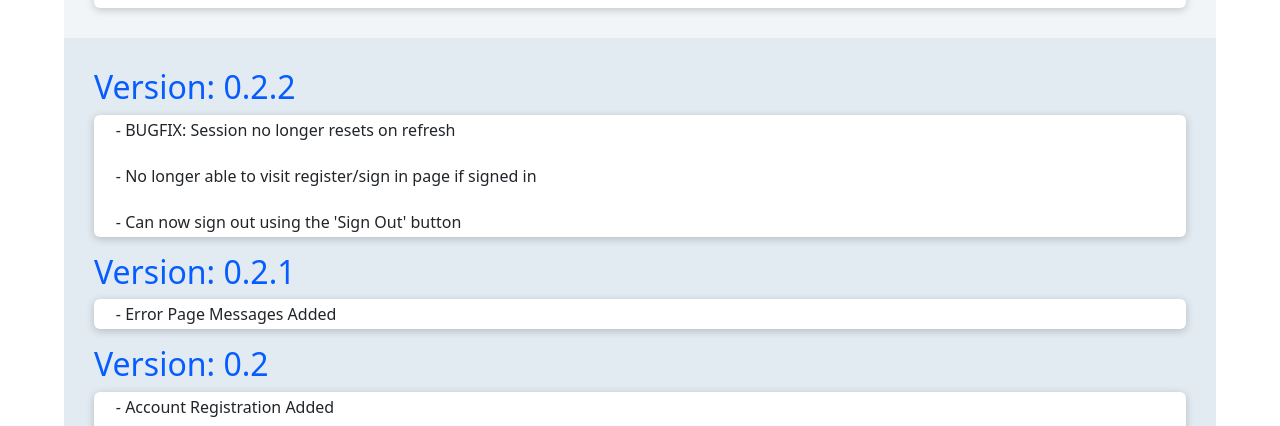
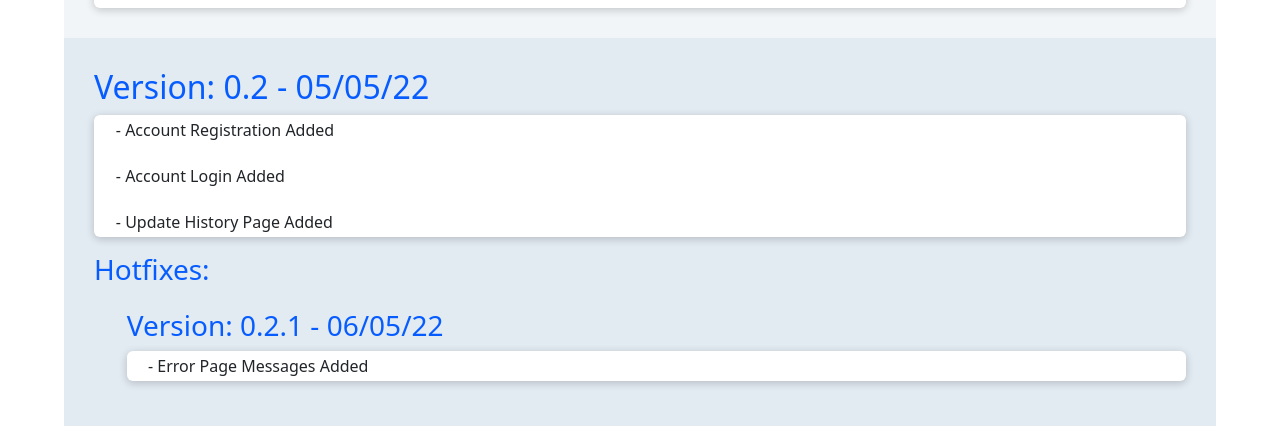
Before and after one commit to ShanerCoder/xtreme-tracking, a Next.js app: page /updates in a window 1280 px wide. Shown: the part 463-889 px from the top of the page. Built offline with nearby package versions, Linux system fonts and the light colour scheme; no server answers.

Commit message:
Hotfixes section added

```diff
--- a/components/form-components/UpdatesPage/UpdatePost.js
+++ b/components/form-components/UpdatesPage/UpdatePost.js
@@ -1,11 +1,14 @@
+import { Fragment } from "react";
 import Card from "../../ui/Card";
 import classes from "./UpdatePost.module.css";
 
 function UpdatePost(props) {
-  const changes = props.changes;
+  const hotfixes = props.hotfixes;
   return (
-    <>
-      <h2>Version: {props.version}</h2>
+    <div className={classes.postSpacing}>
+      <h2>
+        Version: {props.version} - {props.date}
+      </h2>
       <Card>
         {props.changes.map((change) => (
           <p key={change.change} className={classes.updatePostText}>
@@ -13,7 +16,29 @@ function UpdatePost(props) {
           </p>
         ))}
       </Card>
-    </>
+
+      {hotfixes ? (
+        <>
+          <h3>Hotfixes:</h3>
+          {props.hotfixes.map((hotfix) => (
+            <div key={hotfix.version} className={classes.hotfixSpacing}>
+              <h3>
+                Version: {hotfix.version} - {hotfix.date}
+              </h3>
+              <Card>
+                {hotfix.changes.map((change) => (
+                  <p key={change.change} className={classes.updatePostText}>
+                    - {change.change}
+                  </p>
+                ))}
+              </Card>
+            </div>
+          ))}
+        </>
+      ) : (
+        <></>
+      )}
+    </div>
   );
 }
 
--- a/components/form-components/UpdatesPage/UpdatePost.module.css
+++ b/components/form-components/UpdatesPage/UpdatePost.module.css
@@ -2,3 +2,13 @@
   padding: 3px;
   padding-left: 2%;
 }
+
+.postSpacing {
+  padding-bottom: 10px;
+}
+
+.hotfixSpacing {
+  padding-top: 15px;
+  padding-bottom: 10px;
+  margin-left: 3%;
+}
--- a/components/forms/UpdateHistoryForm.js
+++ b/components/forms/UpdateHistoryForm.js
@@ -11,7 +11,9 @@ function UpdateHistoryForm(props) {
           <UpdatePost
             key={update.version}
             version={update.version}
+            date={update.date}
             changes={update.changes}
+            hotfixes={update.hotfixes}
           />
         ))}
     </DarkerDiv>
--- a/pages/updates.js
+++ b/pages/updates.js
@@ -8,6 +8,7 @@ function UpdateHistoryPage() {
   const data = [
     {
       version: "0.1",
+      date: "25/04/22",
       changes: [
         { change: "Social Page Added" },
         { change: "Navigation Page Added" },
@@ -15,24 +16,30 @@ function UpdateHistoryPage() {
     },
     {
       version: "0.2",
+      date: "05/05/22",
       changes: [
         { change: "Account Registration Added" },
         { change: "Account Login Added" },
         { change: "Update History Page Added" },
       ],
-    },
+      hotfixes: [
         {
           version: "0.2.1",
+          date: "06/05/22",
           changes: [{ change: "Error Page Messages Added" }],
         },
         {
           version: "0.2.2",
+          date: "07/05/22",
           changes: [
             { change: "BUGFIX: Session no longer resets on refresh" },
             {
-          change: "No longer able to visit register/sign in page if signed in",
+              change:
+                "No longer able to visit register/sign in page if signed in",
             },
             { change: "Can now sign out using the 'Sign Out' button" },
+          ],
+        },
       ],
     },
   ];
```
Lines whose indentation alone changed are shown as unchanged.
